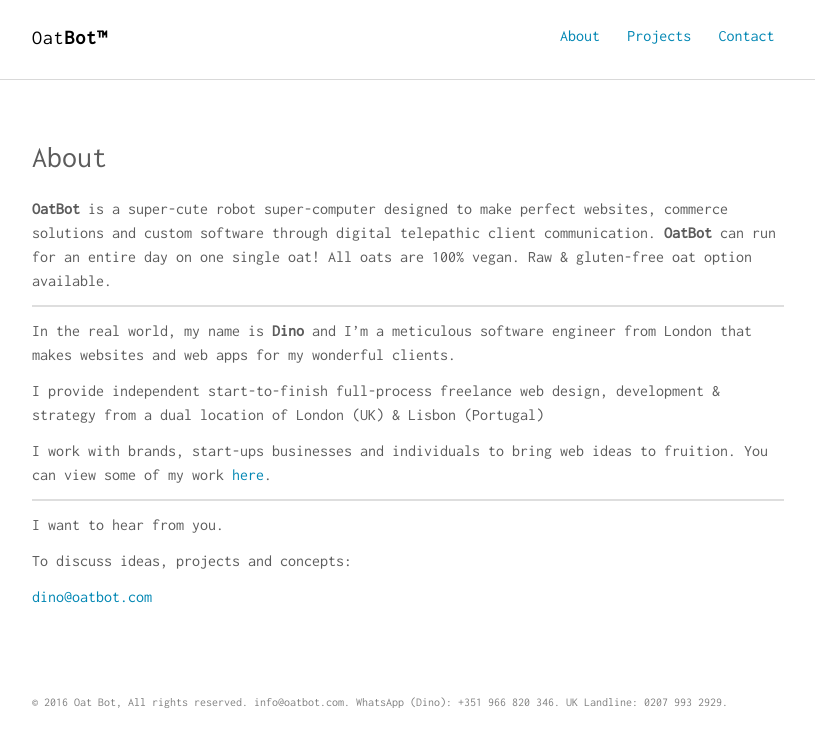
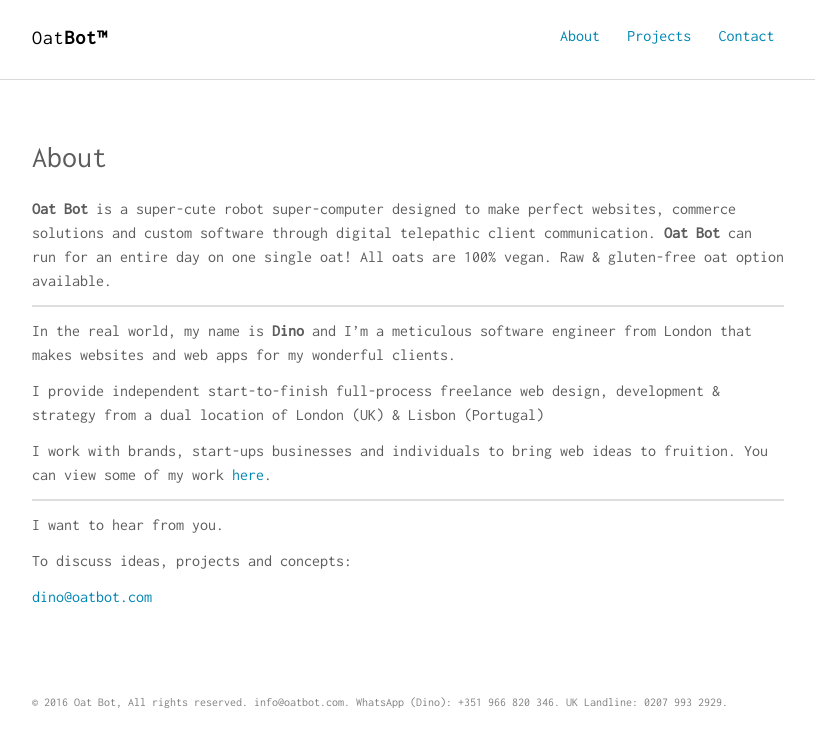
Before and after one commit to dino-koutrouzas/dotcom, a Jekyll site: the page built from about.md, in a window 1280 px wide. Shown: the top 747 px of the page, without its empty margins (232-1047 px from the left). Built offline with Jekyll 4.4.1, drawn with Linux system fonts in a browser that asks for light colours.

Commit message:
Update about.md

```diff
--- a/about.md
+++ b/about.md
@@ -4,7 +4,7 @@
 permalink: /about/
 ---
 
-**OatBot** is a super-cute robot super-computer designed to make perfect websites, commerce solutions and custom software through digital telepathic client communication. **OatBot** can run for an entire day on one single oat! All oats are 100% vegan. Raw & gluten-free oat option available.
+**Oat Bot** is a super-cute robot super-computer designed to make perfect websites, commerce solutions and custom software through digital telepathic client communication. **Oat Bot** can run for an entire day on one single oat! All oats are 100% vegan. Raw & gluten-free oat option available.
 
 ***
 
```
